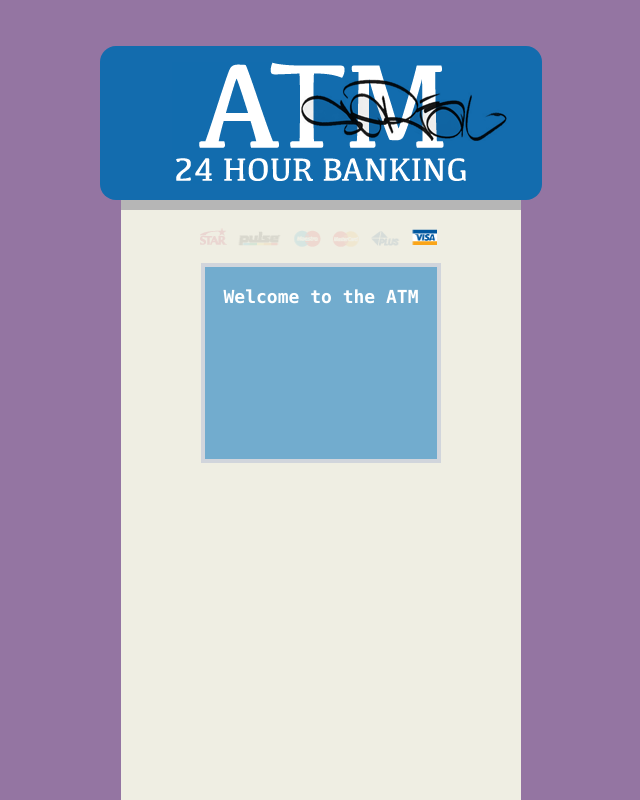
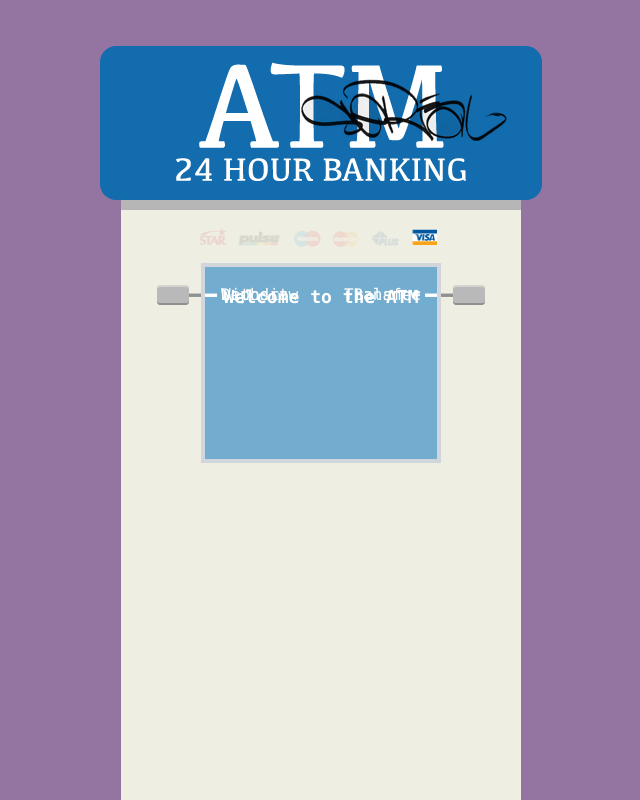
Before and after one commit to binayachaudari/tr-assessment-frontend, a React (Vite) app: page / in a window 1280 px wide. Shown: the whole page, without its empty margins (319-959 px from the left). Built offline with nearby package versions, Linux system fonts and the light colour scheme.

Commit message:
feat: implement Button component and enhance ATMScreen with ATM button functionality

```diff
--- a/src/components/ATMScreen.jsx
+++ b/src/components/ATMScreen.jsx
@@ -1,9 +1,32 @@
 import React from 'react';
+import Button from './Button';
+
+// ATM button configuration
+const ATM_BUTTONS = [
+  { id: 'withdraw', label: 'Withdraw', side: 'left', index: 0 },
+  { id: 'deposit', label: 'Deposit', side: 'left', index: 1 },
+  { id: 'balance', label: 'Balance', side: 'right', index: 0 },
+  { id: 'transfer', label: 'Transfer', side: 'right', index: 1 },
+];
 
 export default function ATMScreen({ title = 'Welcome to the ATM' }) {
+  const handleButtonClick = (buttonId) => {
+    console.log(`${buttonId} button clicked`);
+  };
+
   return (
-    <div className="bg-[#72acce] flex flex-col justify-between p-4 border-4 border-gray-300 text-white font-mono w-60 h-50">
+    <div className="bg-[#72acce] flex flex-col justify-between p-4 border-4 border-gray-300 text-white font-mono w-60 h-50 relative">
       <div className="text-center font-bold text-lg">{title}</div>
+
+      {ATM_BUTTONS.map((button) => (
+        <Button
+          key={button.id}
+          side={button.side}
+          index={button.index}
+          label={button.label}
+          onClick={() => handleButtonClick(button.id)}
+        />
+      ))}
     </div>
   );
 }
--- /dev/null
+++ b/src/components/Button.jsx
@@ -0,0 +1,59 @@
+import clsx from 'clsx';
+
+export default function Button({
+  side = 'left',
+  index = 0,
+  onClick,
+  label = 'label',
+}) {
+  const isLeft = side === 'left';
+  const topOffset = 16 + index * 8; // Base 16 + 8 gap per index (in Tailwind units)
+
+  return (
+    <div
+      className={clsx(
+        'absolute flex items-center',
+        `top-${topOffset}`,
+        isLeft ? '-left-12' : '-right-12'
+      )}
+    >
+      {/* For right side, render label first, then button */}
+      {!isLeft && label && (
+        <div className="mr-7 relative">
+          <span
+            className={clsx(
+              "before:content-[''] before:absolute before:top-1/2 before:w-3 before:h-[2.5px] before:bg-white before:-translate-y-1/2",
+              'before:left-full mr-1'
+            )}
+          >
+            {label}
+          </span>
+        </div>
+      )}
+
+      <button
+        type="button"
+        onClick={onClick}
+        className={clsx(
+          'relative w-8 h-5 bg-[#b9b9b9] border-t-2 border-b-2 rounded border-t-[#d4d4cf] border-b-[#909090]',
+          "after:content-[''] after:absolute after:top-1/2 after:w-3 after:h-[2.5px] after:bg-[#909090] after:-translate-y-1/2",
+          isLeft ? 'after:left-full' : 'after:right-full'
+        )}
+      />
+
+      {/* For left side, render button first, then label */}
+      {isLeft && label && (
+        <div className="ml-7 relative">
+          <span
+            className={clsx(
+              "before:content-[''] before:absolute before:top-1/2 before:w-3 before:h-[2.5px] before:bg-white before:-translate-y-1/2",
+              'before:right-full ml-1'
+            )}
+          >
+            {label}
+          </span>
+        </div>
+      )}
+    </div>
+  );
+}
```
